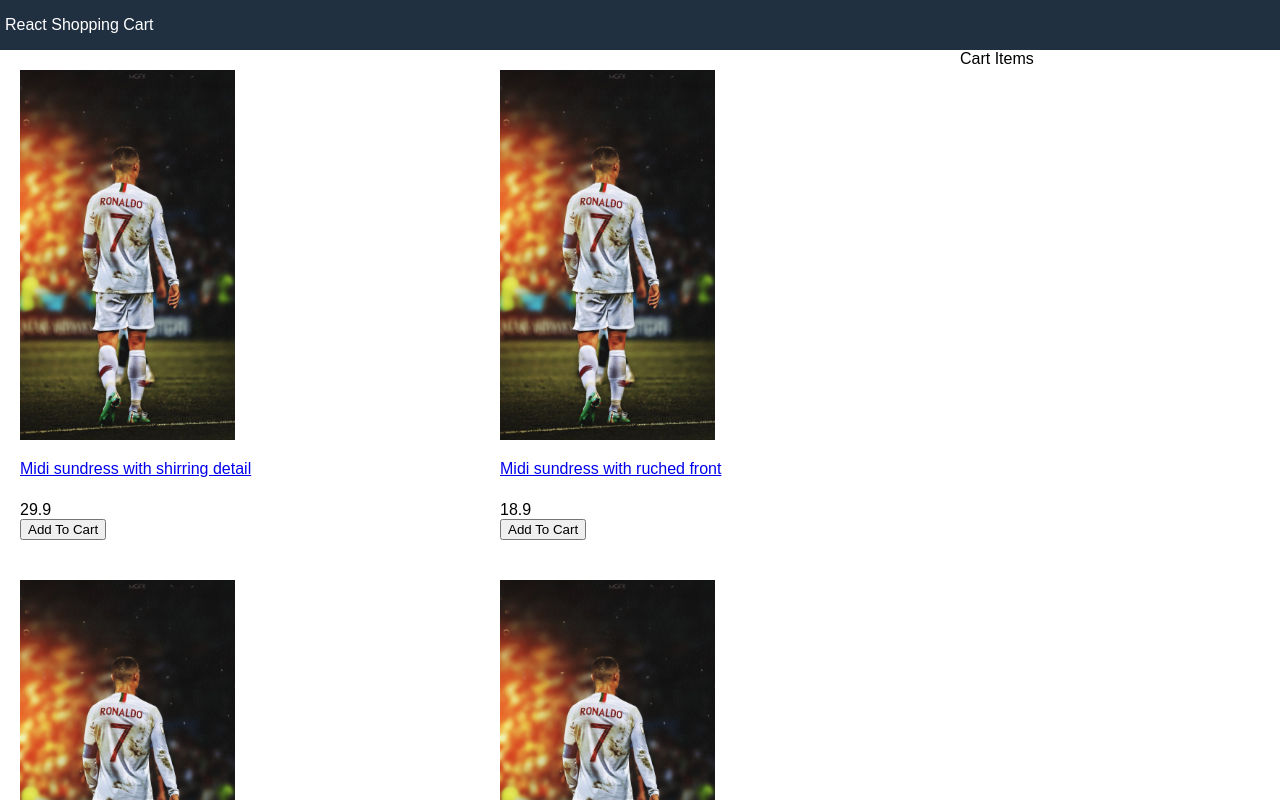
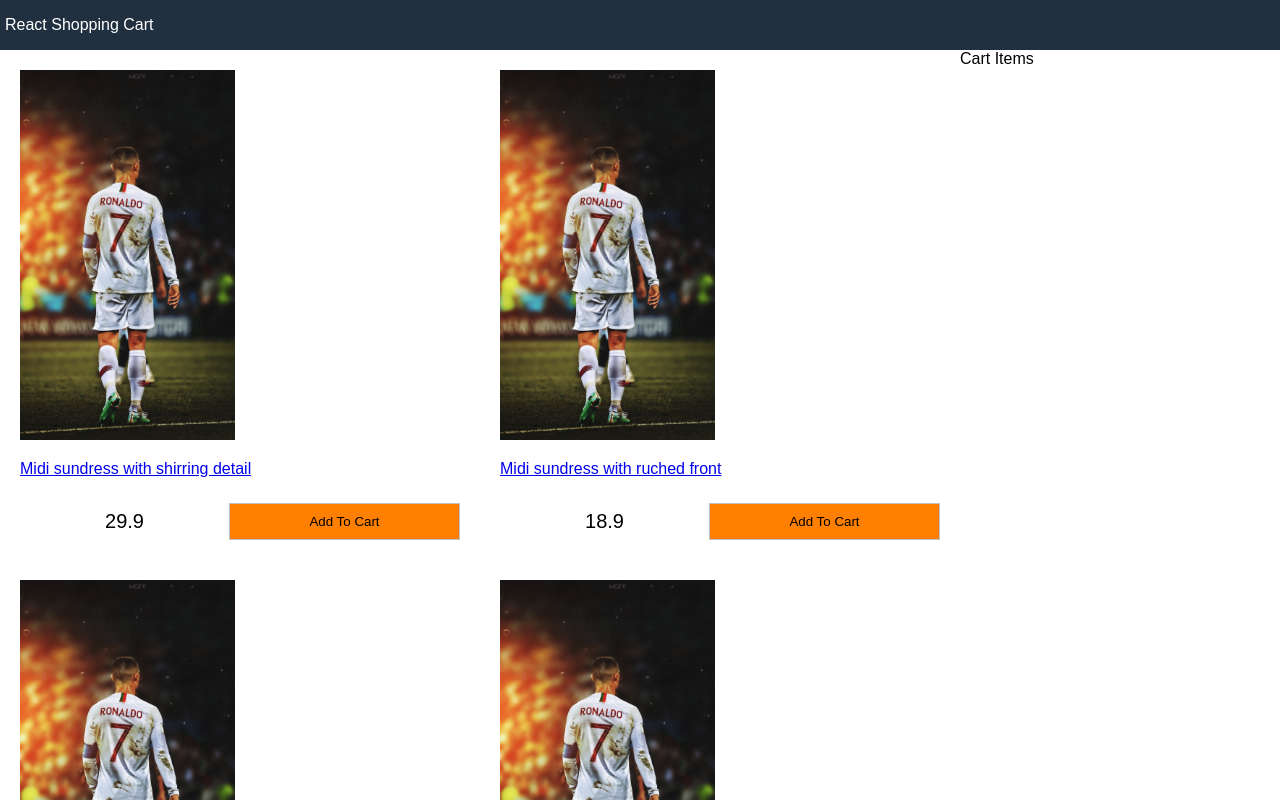
Before and after one commit to vermad843/shopping-cart, a React (Create React App) app: page / in a window 1280 px wide. Shown: the top 800 px of the page. Built offline with nearby package versions, Linux system fonts and the light colour scheme.

Commit message:
more style button hover

```diff
--- a/src/index.css
+++ b/src/index.css
@@ -103,3 +103,36 @@
   max-width: 37rem;
   max-height : 37rem;
 }
+
+
+.product-price {
+  display: flex;
+  justify-content: space-between;
+  align-items: center;
+}
+
+.product-price div,
+.product-price button {
+  text-align: center;
+  flex : 1;
+}
+
+.product-price div {
+  font-size : 2rem;
+}
+
+
+.button {
+  padding : 1rem;
+  border : 0.1rem #c0c0c0 solid;
+  background-color: #f0f0f0;
+  cursor : pointer;
+}
+
+.button:hover {
+  border : 0.1rem #808080 solid;
+}
+
+.button.primary {
+  background-color: #ff8000;
+}
```
